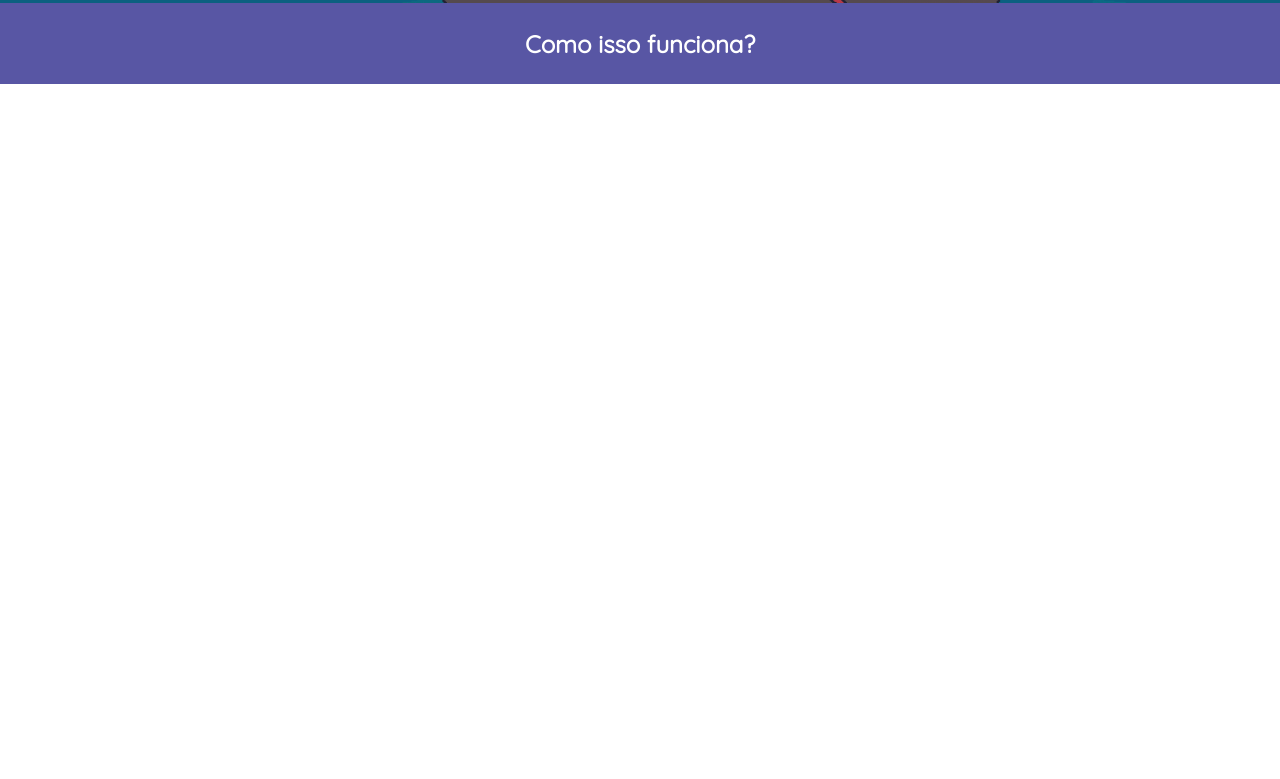
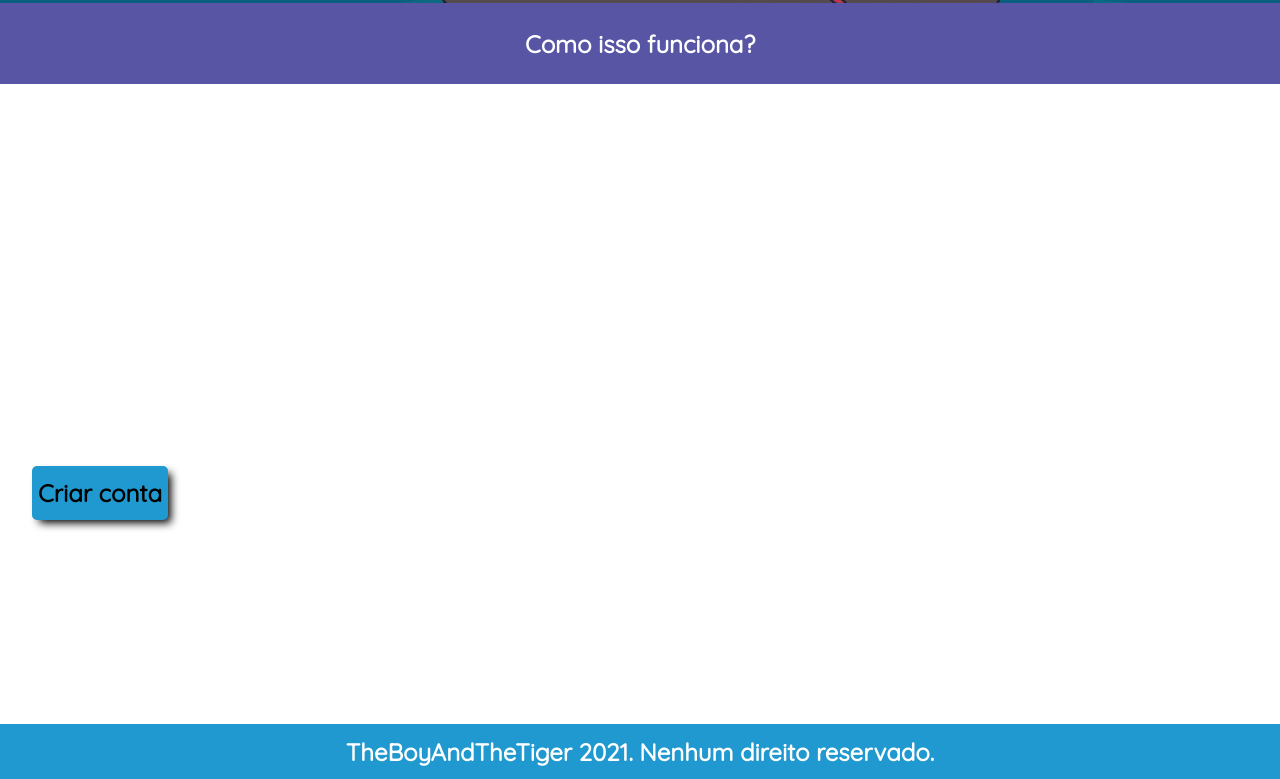
Before and after one commit to BrunnoCastigrini/Projeto_individual, a plain HTML site: page index.html in a window 1280 px wide. Shown: the part 1266-2045 px from the top of the page. Before the commit the page ends 1887 px from the top, so only its background shows below. Drawn offline with Linux system fonts and the light colour scheme; a web font is replaced by a local one.

Commit message:
att domingo

```diff
--- a/home.css
+++ b/home.css
@@ -1,3 +1,6 @@
+html {
+    scroll-behavior: smooth;
+}
 /* Scrollbar*/
 ::-webkit-scrollbar{
     width: 8px;
@@ -235,6 +238,36 @@ a {
     font-family: 'Domine', serif;
     font-size: 20pt;
     color: white;
+    border-radius: 20px;
 }
 
 /* Seção 4 */
+
+.footer {
+    margin: 0;
+    background-color: #1F99D0;
+    color: white;
+    text-align: center;
+    font-family: 'Quicksand', sans-serif;
+    padding: 1% 0 1% 0;
+
+}
+
+.secao3 button {
+    margin: 2% 0 2% 0;
+    padding: 1% 0.5% 1% 0.5%;
+    font-family: 'Quicksand', sans-serif;
+    font-weight: bolder;
+    font-size: 18pt;
+    box-shadow: 5px 5px 9px -2px black;
+    border-radius: 5px;
+    border: none;
+    background-color: #1F99D0;
+}
+
+.secao3 button:hover {
+    color: white;
+    cursor: pointer;
+    transition: 0.2s;
+    font-size: 19pt;
+}
--- a/index.html
+++ b/index.html
@@ -15,14 +15,16 @@
            <link href="https://fonts.googleapis.com/css2?family=Domine&display=swap" rel="stylesheet">
       <!-- font-family: 'Quicksand', sans-serif; -->
            <link href="https://fonts.googleapis.com/css2?family=Quicksand:wght@300;400&display=swap" rel="stylesheet">
+       <!--font-family: 'Montserrat', sans-serif;-->
+           <link href="https://fonts.googleapis.com/css2?family=Montserrat:ital,wght@0,300;0,400;0,500;1,300;1,500&display=swap" rel="stylesheet">
 </head>
 <body>
     <div class = "header">
         <div class="container">
-           <a href="index.html"> <img src="img/boy3.png" alt="logo"></a>
+           <a href="#posicao_inicial"> <img src="img/boy3.png" alt="logo"></a>
 
             <ul class="navbar">
-                <li class="sobre"><a href="">Sobre</a></li>
+                <li class="sobre"><a href="#secao_2">Sobre</a></li>
                 <li class="entrar"><a href="">Entrar</a></li>
                 <li class="cadastrar-se"><a href="">Criar conta</a></li>
             </ul>
@@ -30,7 +32,7 @@
         </div>
     </div>
 
-    <div class="secao1">
+    <div class="secao1" id="posicao_inicial">
         <div class="container">
             <img src="img/TheBoyAndTheTrigeerrr.png" alt="Logo grande">
             <br>
@@ -43,7 +45,7 @@
         </div>
     </div>
 
-    <div class="secao2">
+    <div class="secao2" id="secao_2">
         <h2>O que é TheBoyAndTheTiger?</h2>
         <div class="container">
 
@@ -74,12 +76,12 @@
                 Ou ainda, contribua com a sua própria publicação em alguma das tags.
             </div>
 
+            <button>Criar conta</button>
+
         </div>
     </div>
 
-    <div class="secao4">
-
-    </div>
+        <h2 class="footer">TheBoyAndTheTiger 2021. Nenhum direito reservado.</h2>
 
 </body>
 </html>
```
